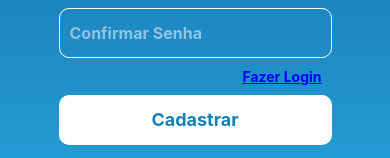
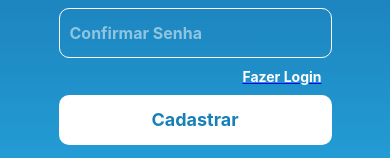
Before and after one commit to matheussouzabsilveira/SensorLink-Front, a React Native app: screen /Cadastro in a window 390 px wide. Shown: the part 521-679 px from the top of the page. Built offline with nearby package versions, Linux system fonts and the light colour scheme.

Commit message:
cadastro update

```diff
--- a/Pages/Cadastro/Styles.js
+++ b/Pages/Cadastro/Styles.js
@@ -42,7 +42,7 @@ const styles = StyleSheet.create({
     alignItems: 'flex-end',
   },
   loginText: {
-    color: 'blue',
+    color: 'white',
     textDecorationStyle: 'solid',
     textDecorationColor: "blue",
     textDecorationLine: "underline",
```
